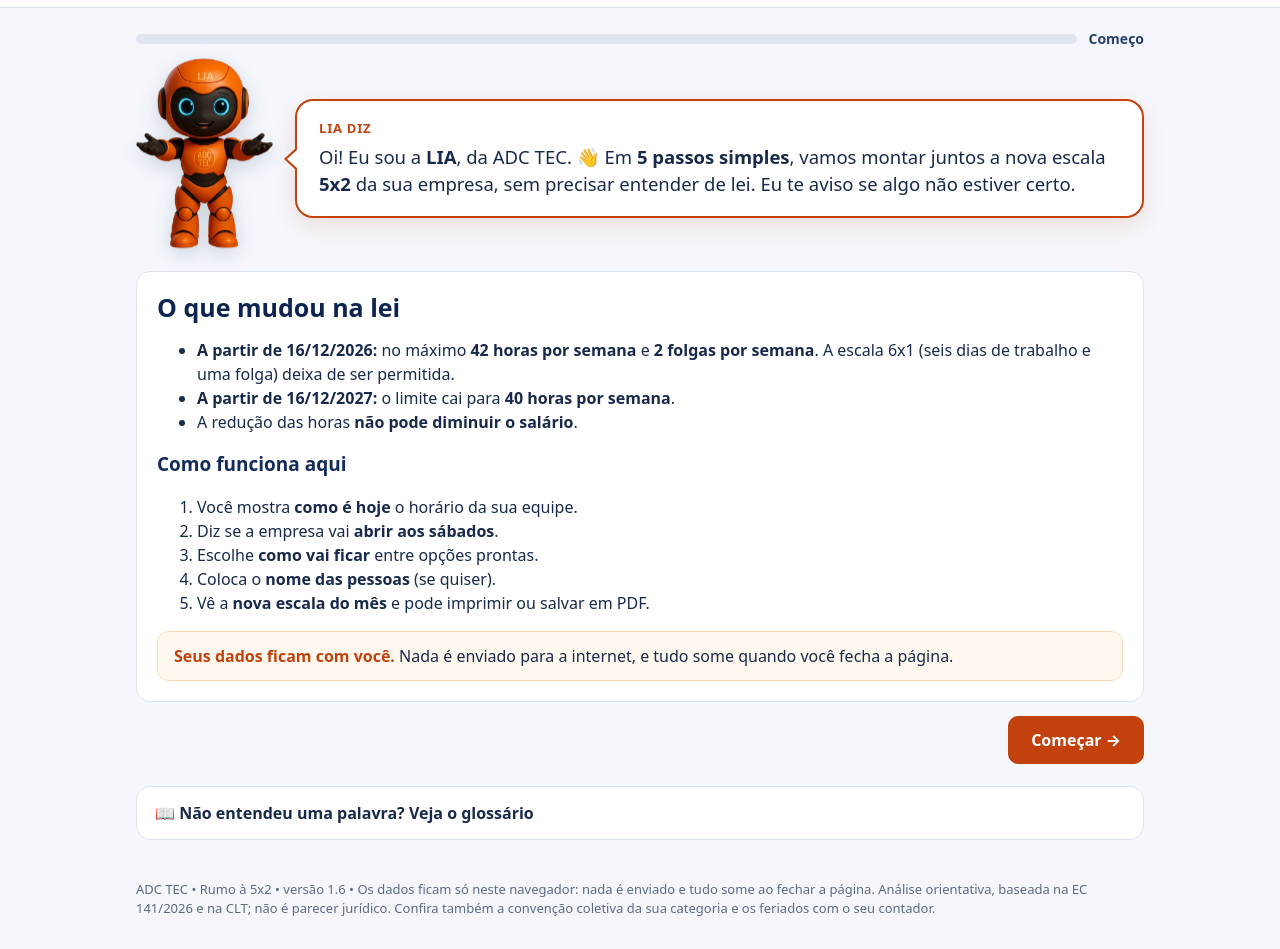
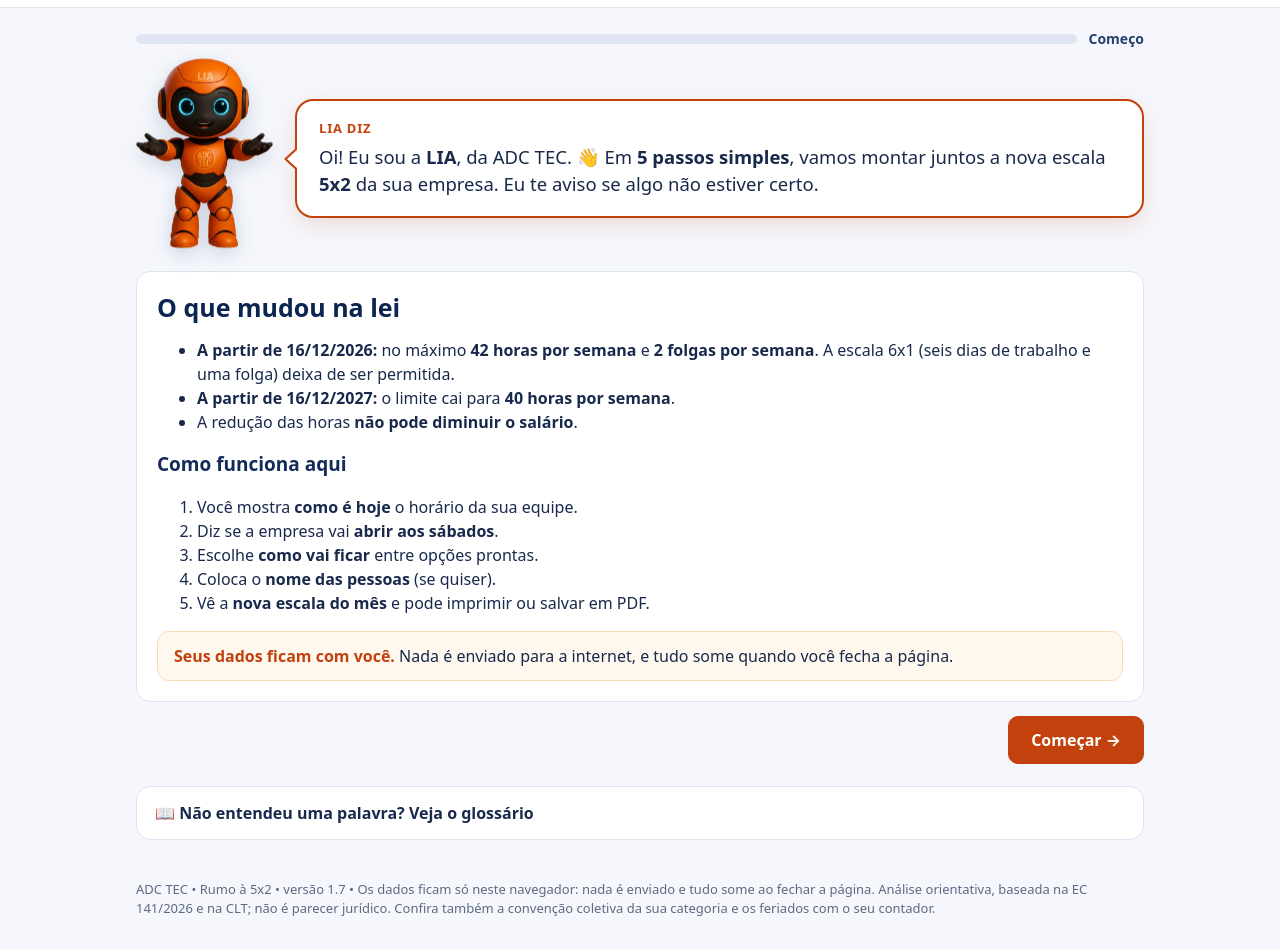
Before and after one commit to contato814/escala-5x2, a plain HTML site: page index.html in a window 1280 px wide. Shown: the part 65-1014 px from the top of the page. Drawn offline with Linux system fonts and the light colour scheme.

Commit message:
v1.7: tira 'sem precisar entender de lei' da boas-vindas
Co-Authored-By: Claude Opus 5.5 <noreply@anthropic.com>

```diff
--- a/index.html
+++ b/index.html
@@ -221,7 +221,7 @@ footer{max-width:1040px;margin:auto;padding:0 16px 30px;font-size:13px;color:var
 </main>
 
 <footer>
-  ADC TEC • Rumo à 5x2 • versão 1.6 • Os dados ficam só neste navegador: nada é enviado e tudo some ao fechar a página. Análise orientativa, baseada na EC 141/2026 e na CLT; não é parecer jurídico. Confira também a convenção coletiva da sua categoria e os feriados com o seu contador.
+  ADC TEC • Rumo à 5x2 • versão 1.7 • Os dados ficam só neste navegador: nada é enviado e tudo some ao fechar a página. Análise orientativa, baseada na EC 141/2026 e na CLT; não é parecer jurídico. Confira também a convenção coletiva da sua categoria e os feriados com o seu contador.
 </footer>
 
 <script>
@@ -369,7 +369,7 @@ const lia=t=>{const f=POSES[step]||POSES[0];return `<div class="lia${liaShown===
 // ---------- passos ----------
 const STEPS=[
 {label:'Começo',render:()=>`
-  ${lia('Oi! Eu sou a <b>LIA</b>, da ADC TEC. 👋 Em <b>5 passos simples</b>, vamos montar juntos a nova escala <b>5x2</b> da sua empresa, sem precisar entender de lei. Eu te aviso se algo não estiver certo.')}
+  ${lia('Oi! Eu sou a <b>LIA</b>, da ADC TEC. 👋 Em <b>5 passos simples</b>, vamos montar juntos a nova escala <b>5x2</b> da sua empresa. Eu te aviso se algo não estiver certo.')}
   <div class="card">
     <h1>O que mudou na lei</h1>
     <ul>
```
